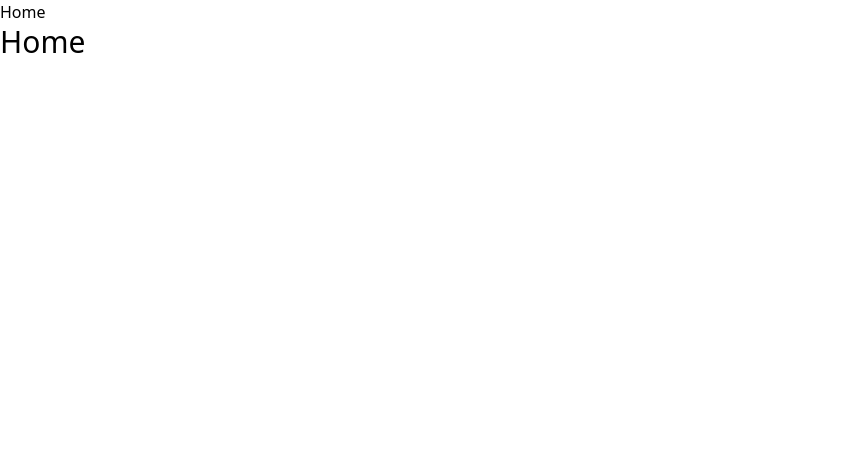
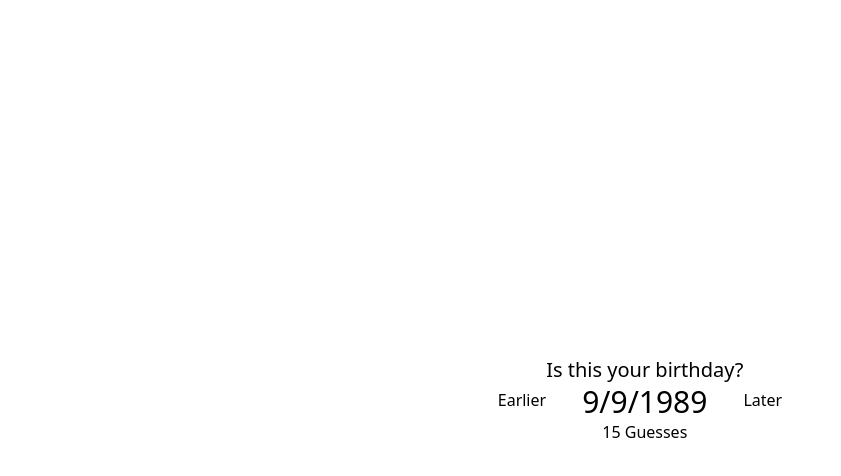
Before and after one commit to NiftyOctopus/binary-birthday, a Vue app: page / in a window 1280 px wide. Shown: the top 476 px of the page, without its empty margins (0-841 px from the left). Built offline with nearby package versions, Linux system fonts and the light colour scheme.

Commit message:
Working on the business logic

```diff
--- a/src/App.vue
+++ b/src/App.vue
@@ -3,7 +3,7 @@ import { RouterLink, RouterView } from 'vue-router'
 </script>
 
 <template>
-  <header>
+  <header class="hidden">
     <nav>
       <RouterLink to="/">Home</RouterLink>
     </nav>
--- /dev/null
+++ b/src/stores/birthday.ts
@@ -0,0 +1,80 @@
+import { ref, computed } from 'vue'
+import { defineStore } from 'pinia'
+
+export const useBirthdayStore = defineStore('birthday', () => {
+  const guess = ref(getStartingGuess())
+
+  const min = ref<Date | null>(null)
+  const max = ref<Date | null>(null)
+
+  // Computed property indicating if we found the birthday (max and min are the same)
+  const found = computed(
+    () => min.value && max.value && min.value.getTime() === max.value.getTime()
+  )
+
+  function getStartingGuess() {
+    const guess = new Date()
+
+    // Get a random age between 20 and 60
+    const age = Math.floor(Math.random() * 41) + 20
+
+    // Set the year to the current year minus the age
+    guess.setFullYear(guess.getFullYear() - age)
+
+    // Set the date to the most common birthday
+    // Google says it's September 9th
+    guess.setMonth(8)
+    guess.setDate(9)
+    return guess
+  }
+
+  function earlier() {
+    // Subtract 50 years until we have found the first minimum date
+    let nextGuess = addYears(guess.value, -50)
+
+    // If we have found the min
+    if (min.value) {
+      // Next guess is halfway between current guess and min
+      const guessTime = guess.value.getTime()
+      const timeRange = guessTime - min.value.getTime()
+      nextGuess = new Date(guessTime - timeRange / 2)
+    }
+
+    // We can also update the max value since we know it's earlier than the guess
+    if (!max.value || guess.value < max.value) {
+      max.value = new Date(guess.value)
+    }
+
+    // Update the guess
+    guess.value = new Date(nextGuess)
+  }
+
+  function later() {
+    // Add 50 years until we have found the first maximum date
+    let nextGuess = addYears(guess.value, 50)
+
+    // If we have found the max
+    if (max.value) {
+      // Next guess is halfway between current guess and max
+      const guessTime = guess.value.getTime()
+      const timeRange = max.value.getTime() - guessTime
+      nextGuess = new Date(guessTime + timeRange / 2)
+    }
+
+    // We can also update the min value since we know it's later than the guess
+    if (!min.value || guess.value > min.value) {
+      min.value = new Date(guess.value)
+    }
+
+    // Update the guess
+    guess.value = new Date(nextGuess)
+  }
+
+  function addYears(date: Date, years: number) {
+    const newDate = new Date(date)
+    newDate.setFullYear(newDate.getFullYear() + years)
+    return newDate
+  }
+
+  return { guess, min, max, earlier, later, found }
+})
--- a/src/views/HomeView.vue
+++ b/src/views/HomeView.vue
@@ -1,9 +1,29 @@
 <script setup lang="ts">
+import { useBirthdayStore } from '@/stores/birthday'
+const store = useBirthdayStore()
+
 // import TheWelcome from '../components/TheWelcome.vue'
 </script>
 
 <template>
-  <main>
-    <h1 class="text-3xl">Home</h1>
+  <main class="absolute inset-0 flex justify-center items-center">
+    <div>
+      <button @click="store.earlier">Earlier</button>
+      <p>{{ store.min?.toLocaleDateString() }}</p>
+    </div>
+
+    <div class="flex flex-col items-center">
+      <h2 class="text-xl">Is this your birthday?</h2>
+      <h1 class="text-3xl">{{ store.guess.toLocaleDateString() }}</h1>
+      <p>15 Guesses</p>
+      <div v-if="store.found">
+        <p>Congratulations! It's your birthday!</p>
+      </div>
+    </div>
+
+    <div>
+      <button @click="store.later">Later</button>
+      <p>{{ store.max?.toLocaleDateString() }}</p>
+    </div>
   </main>
 </template>
```
Also changed, not shown: src/stores/counter.ts (deleted, +0 -12 lines).
